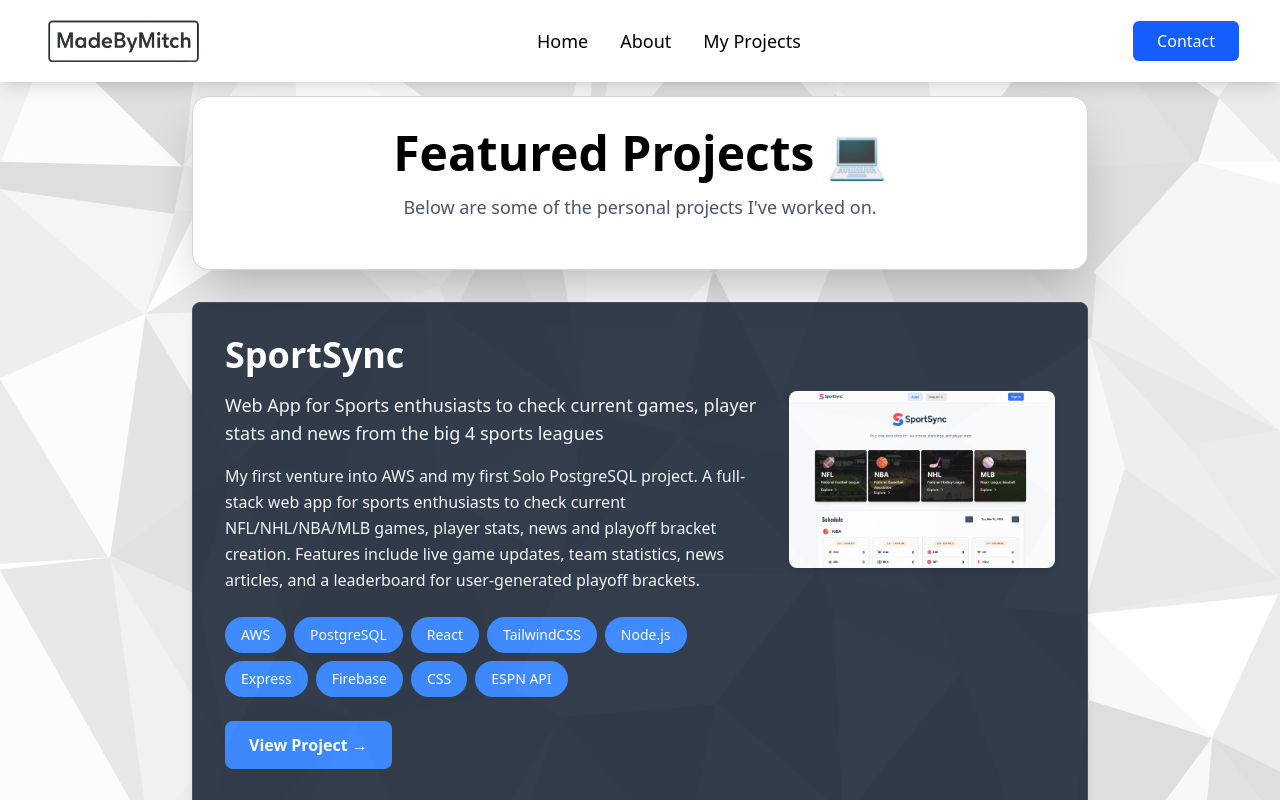
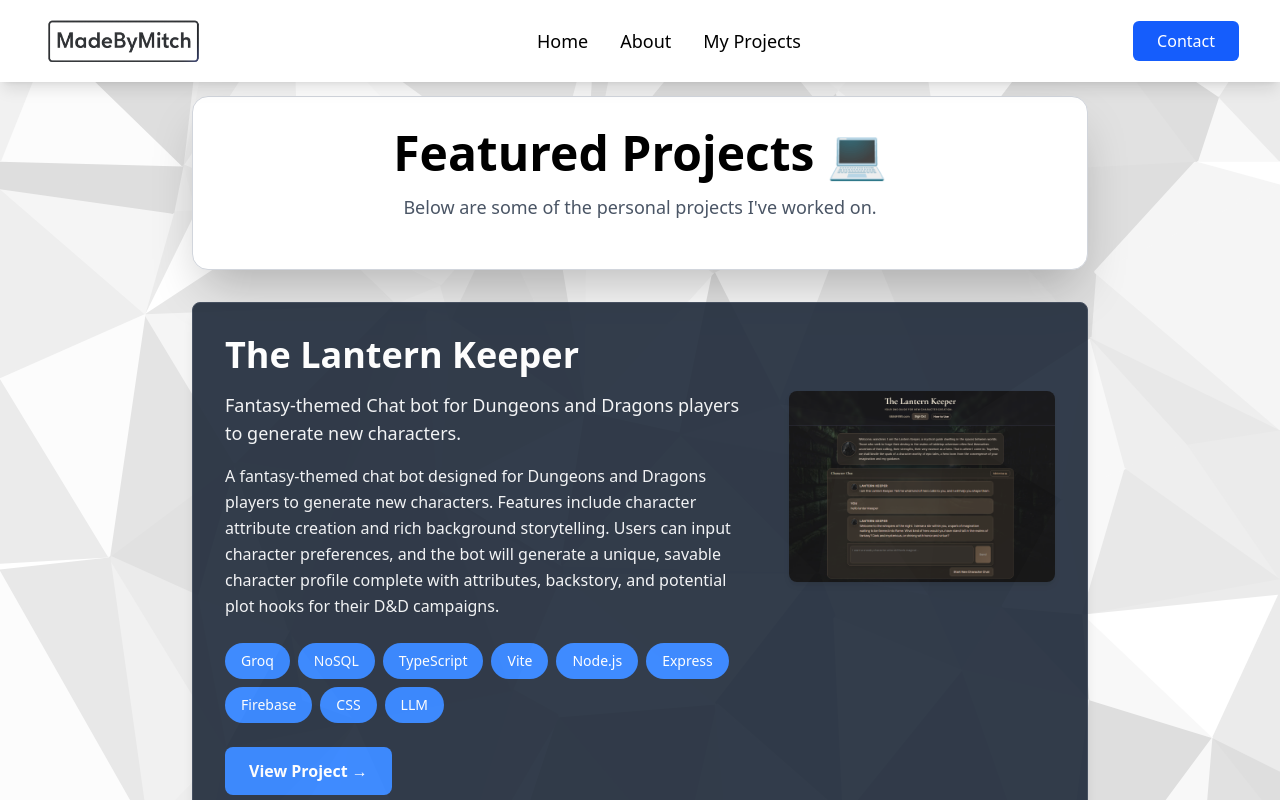
Before and after one commit to PorkyPorkensen/personalSite2, a React (Vite) app: page /portfolio in a window 1280 px wide. Shown: the top 800 px of the page. Built offline with nearby package versions, Linux system fonts and the light colour scheme.

Commit message:
new project added

```diff
--- a/src/data.ts
+++ b/src/data.ts
@@ -5,10 +5,19 @@ import lorImg from "./images/LOR.png";
 import morecoinImg from "./images/mc.png";
 import cqImg from "./images/cq.png";
 import sportPic from "./images/ss2.png";
+import lkPic from "./images/LK.png";
 
 export const projects = [
     {
     id: 0,
+    name: "The Lantern Keeper",
+    image: lkPic, // Replace with actual project image
+    short: "Fantasy-themed Chat bot for Dungeons and Dragons players to generate new characters.",
+    details: "A fantasy-themed chat bot designed for Dungeons and Dragons players to generate new characters. Features include character attribute creation and rich background storytelling. Users can input character preferences, and the bot will generate a unique, savable character profile complete with attributes, backstory, and potential plot hooks for their D&D campaigns.",
+    stack: ["Groq", "NoSQL", "TypeScript", "Vite","Node.js", "Express", "Firebase", "CSS", "LLM",],
+    url: "https://www.sportsync.cc/",
+  },    {
+    id: 1,
     name: "SportSync",
     image: sportPic, // Replace with actual project image
     short: "Web App for Sports enthusiasts to check current games, player stats and news from the big 4 sports leagues",
@@ -17,7 +26,7 @@ export const projects = [
     url: "https://www.sportsync.cc/",
   },
   {
-    id: 1,
+    id: 2,
     name: "TCGTracker",
     image: tcgImg, // Replace with actual project image
     short: "Full-stack Web App for Pokémon TCG collectors to get info on cards and manage collections",
@@ -26,7 +35,7 @@ export const projects = [
     url: "https://www.tcgtracker.ca/",
   },
 {
-    id: 2,
+    id: 3,
     name: "BurgerBros Restaurant",
     image: burgerImg, // Replace with actual project image
     short: "Full-stack website for a burger restaurant.",
@@ -35,7 +44,7 @@ export const projects = [
     url: 'https://burgerbros-site.vercel.app/',
   },
   {
-    id: 3,
+    id: 4,
     name: "SOLScanner",
     image: SSImg, // Replace with actual project image
     short: "Wallet Lookup and Memecoin Viewer for the Solana Blockchain",
@@ -45,7 +54,7 @@ export const projects = [
 
   },
   {
-    id: 4,
+    id: 5,
     name: "League of Random",
     image: lorImg, // Replace with actual project image
     short: "Random Champion and Build Generator for League of Legends",
@@ -54,7 +63,7 @@ export const projects = [
     url: 'https://leagueofrandom-dusky.vercel.app/',
   },
   {
-    id: 5,
+    id: 6,
     name: "MoreCoin",
     image: morecoinImg, // Replace with actual project image
     short: "MoreCoin - A Fictional Memecoin Landing Page",
@@ -63,7 +72,7 @@ export const projects = [
     url: 'https://more-coin.vercel.app/',
   },
     {
-    id: 6,
+    id: 7,
     name: "Crossing Quizzes",
     image: cqImg, // Replace with actual project image
     short: "Crossing Quizzes - A Quiz App for Animal Crossing Fans",
```
Also changed, not shown: src/images/LK.png (added).
